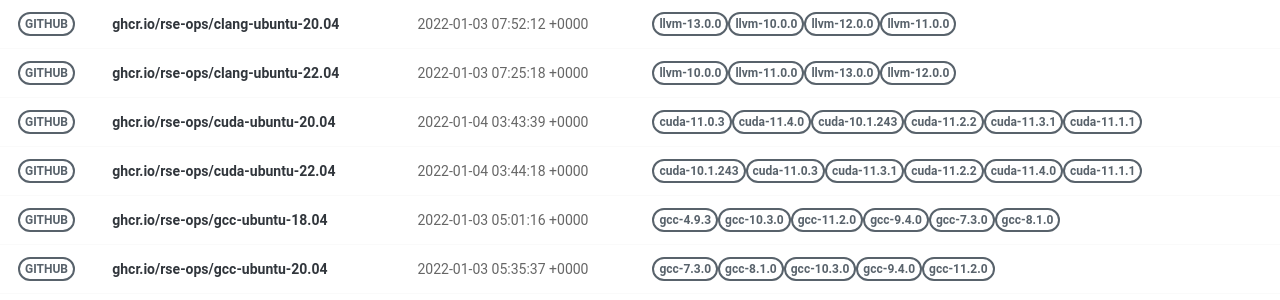
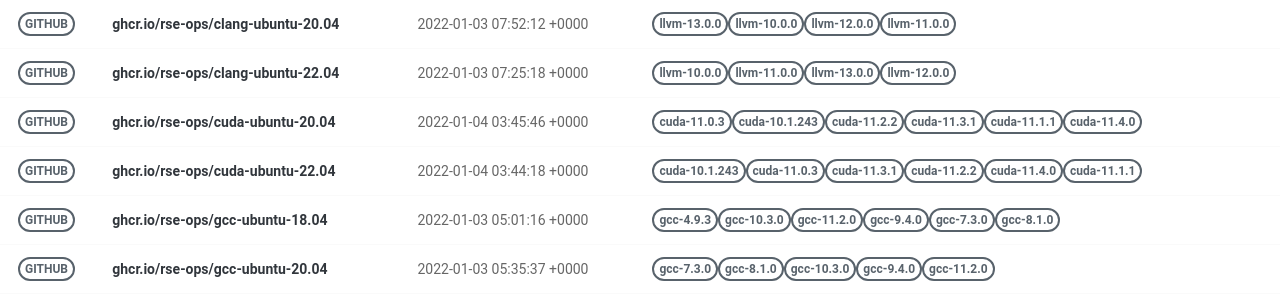
Before and after one commit to rse-ops/docker-images, a Jekyll site: the page built from pages/index.md, in a window 1280 px wide. Shown: the part 179-479 px from the top of the page. Built offline with Jekyll 4.4.1, drawn with Linux system fonts in a browser that asks for light colours; nearby versions of some CDN libraries.

Commit message:
Automated push to update library 2022-01-04

```diff
--- a/_library/ghcr.io-rse-ops-cuda-ubuntu-20.04.md
+++ b/_library/ghcr.io-rse-ops-cuda-ubuntu-20.04.md
@@ -1,7 +1,7 @@
 ---
 layout: container
 name: ghcr.io/rse-ops/cuda-ubuntu-20.04
-updated_at: 2022-01-04 03:43:39.466609
+updated_at: 2022-01-04 03:45:46.188337
 
 
 container_url: https://github.com/orgs/rse-ops/packages/container/package/cuda-ubuntu-20.04
```
Also changed, not shown: other parts of _library/ghcr.io-rse-ops-cuda-ubuntu-20.04.md (+3 -3 lines).
